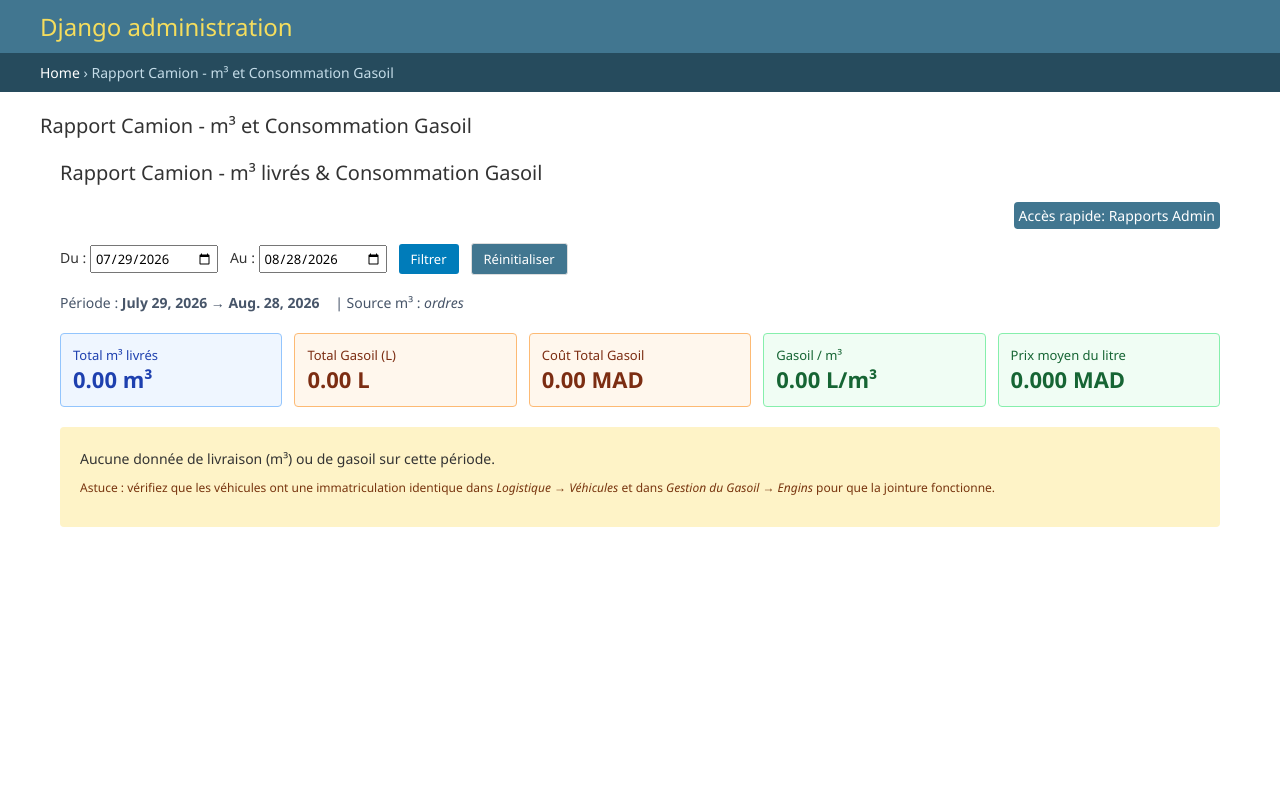
After one commit to kira3622/sitrad, a Django app: page /reports/rapport-camion/ in a window 1280 px wide. The commit adds this page. Run offline with Django 5.2, Linux system fonts and the light colour scheme; a user stored in the database is signed in; data comes from the database, SQL or seed files in the repository.

Commit message:
feat(reports): nouveau Rapport Camion (m³ + gasoil L/MAD par immat)

```diff
--- a/reports/admin.py
+++ b/reports/admin.py
@@ -41,6 +41,7 @@ class RapportAdmin(admin.ModelAdmin):
             'clients_journalier': reverse('reports:clients_journalier'),
             'vehicules_journalier': reverse('reports:vehicules_journalier'),
             'cout_formule': reverse('reports:cout_formule'),
+            'rapport_camion': reverse('reports:rapport_camion'),
         }
         return super().changelist_view(request, extra_context=extra_context)
 
--- /dev/null
+++ b/reports/templates/reports/rapport_camion.html
@@ -0,0 +1,107 @@
+{% extends "admin/base_site.html" %}
+
+{% block title %}Rapport Camion - m³ et Gasoil{% endblock %}
+
+{% block content %}
+<div class="content" style="margin: 20px;">
+  <h1>Rapport Camion - m³ livrés &amp; Consommation Gasoil</h1>
+  {% include 'reports/_quick_access.html' %}
+
+  <form method="get" class="filters" style="margin: 16px 0; display: flex; gap: 12px; align-items: center; flex-wrap: wrap;">
+    <label>
+      Du&nbsp;:
+      <input type="date" name="date_debut" value="{{ date_debut|date:'Y-m-d' }}" />
+    </label>
+    <label>
+      Au&nbsp;:
+      <input type="date" name="date_fin" value="{{ date_fin|date:'Y-m-d' }}" />
+    </label>
+    <button type="submit" class="button" style="padding: 6px 12px; background: #007cba; color: #fff; border-radius: 3px;">Filtrer</button>
+    <a href="?" class="button" style="padding: 6px 12px; border: 1px solid #ddd; border-radius: 3px; text-decoration: none;">Réinitialiser</a>
+  </form>
+
+  <p style="margin: 8px 0; color: #475569;">
+    Période&nbsp;: <strong>{{ date_debut }} → {{ date_fin }}</strong>
+    <span style="margin-left: 12px;">| Source m³&nbsp;: <em>{{ source_volume }}</em></span>
+  </p>
+
+  <div class="kpi-grid" style="display: grid; grid-template-columns: repeat(auto-fit, minmax(200px, 1fr)); gap: 12px; margin: 20px 0;">
+    <div class="kpi-item" style="background: #eff6ff; border: 1px solid #93c5fd; padding: 12px; border-radius: 4px;">
+      <div style="color: #1e40af; font-size: 13px;">Total m³ livrés</div>
+      <div style="font-weight: 700; font-size: 22px; color: #1e40af;">{{ total_m3|floatformat:2 }} m³</div>
+    </div>
+    <div class="kpi-item" style="background: #fff7ed; border: 1px solid #fdba74; padding: 12px; border-radius: 4px;">
+      <div style="color: #7c2d12; font-size: 13px;">Total Gasoil (L)</div>
+      <div style="font-weight: 700; font-size: 22px; color: #7c2d12;">{{ total_gasoil_litres|floatformat:2 }} L</div>
+    </div>
+    <div class="kpi-item" style="background: #fff7ed; border: 1px solid #fdba74; padding: 12px; border-radius: 4px;">
+      <div style="color: #7c2d12; font-size: 13px;">Coût Total Gasoil</div>
+      <div style="font-weight: 700; font-size: 22px; color: #7c2d12;">{{ total_gasoil_montant|floatformat:2 }} MAD</div>
+    </div>
+    <div class="kpi-item" style="background: #f0fdf4; border: 1px solid #86efac; padding: 12px; border-radius: 4px;">
+      <div style="color: #166534; font-size: 13px;">Gasoil / m³</div>
+      <div style="font-weight: 700; font-size: 22px; color: #166534;">{{ gasoil_m3_global|floatformat:2 }} L/m³</div>
+    </div>
+    <div class="kpi-item" style="background: #f0fdf4; border: 1px solid #86efac; padding: 12px; border-radius: 4px;">
+      <div style="color: #166534; font-size: 13px;">Prix moyen du litre</div>
+      <div style="font-weight: 700; font-size: 22px; color: #166534;">{{ prix_moyen_global|floatformat:3 }} MAD</div>
+    </div>
+  </div>
+
+  {% if vehicules_stats and vehicules_stats|length > 0 %}
+    <table class="listing" style="width: 100%; border-collapse: collapse;">
+      <thead>
+        <tr style="background: #f8fafc;">
+          <th style="text-align:left; padding: 10px; border: 1px solid #e2e8f0;">Camion / Engin</th>
+          <th style="text-align:left; padding: 10px; border: 1px solid #e2e8f0;">Immatriculation</th>
+          <th style="text-align:left; padding: 10px; border: 1px solid #e2e8f0;">Chauffeur</th>
+          <th style="text-align:right; padding: 10px; border: 1px solid #e2e8f0;">Nb Lots</th>
+          <th style="text-align:right; padding: 10px; border: 1px solid #e2e8f0;">Total m³</th>
+          <th style="text-align:right; padding: 10px; border: 1px solid #e2e8f0;">Nb Consos Gasoil</th>
+          <th style="text-align:right; padding: 10px; border: 1px solid #e2e8f0;">Gasoil (L)</th>
+          <th style="text-align:right; padding: 10px; border: 1px solid #e2e8f0;">Litre / m³</th>
+          <th style="text-align:right; padding: 10px; border: 1px solid #e2e8f0;">Prix moyen MAD/L</th>
+          <th style="text-align:right; padding: 10px; border: 1px solid #e2e8f0;">Montant Gasoil MAD</th>
+        </tr>
+      </thead>
+      <tbody>
+        {% for s in vehicules_stats %}
+          <tr style="{% cycle '' 'background:#fafafa;' %}">
+            <td style="padding: 10px; border-bottom: 1px solid #f1f5f9; font-weight: 600;">
+              {{ s.vehicule }}
+              {% if s.engin_lie and s.engin_lie != s.vehicule %}
+                <div style="font-size: 12px; color: #64748b; font-weight: normal;">(Engin gasoil : {{ s.engin_lie }})</div>
+              {% endif %}
+            </td>
+            <td style="padding: 10px; border-bottom: 1px solid #f1f5f9; color: #475569;">{{ s.immatriculation }}</td>
+            <td style="padding: 10px; border-bottom: 1px solid #f1f5f9;">{{ s.chauffeur_nom }}</td>
+            <td style="padding: 10px; text-align:right; border-bottom: 1px solid #f1f5f9;">{{ s.nb_lots }}</td>
+            <td style="padding: 10px; text-align:right; border-bottom: 1px solid #f1f5f9; color: #1e40af; font-weight: 700;">{{ s.total_m3|floatformat:2 }} m³</td>
+            <td style="padding: 10px; text-align:right; border-bottom: 1px solid #f1f5f9;">{{ s.nb_consos_gasoil }}</td>
+            <td style="padding: 10px; text-align:right; border-bottom: 1px solid #f1f5f9;">{{ s.total_litres|floatformat:2 }} L</td>
+            <td style="padding: 10px; text-align:right; border-bottom: 1px solid #f1f5f9; color: #475569;">{{ s.litres_par_m3|floatformat:2 }}</td>
+            <td style="padding: 10px; text-align:right; border-bottom: 1px solid #f1f5f9; color: #7f8c8d;">{{ s.prix_moyen|floatformat:3 }}</td>
+            <td style="padding: 10px; text-align:right; border-bottom: 1px solid #f1f5f9; font-weight: 700; color: #7c2d12;">{{ s.total_montant_gasoil|floatformat:2 }}</td>
+          </tr>
+        {% endfor %}
+      </tbody>
+      <tfoot>
+        <tr style="background: #fff7ed; font-weight: bold; border-top: 2px solid #fdba74;">
+          <td colspan="4" style="padding: 10px; text-align:right;">TOTAUX</td>
+          <td style="padding: 10px; text-align:right; color: #1e40af;">{{ total_m3|floatformat:2 }} m³</td>
+          <td style="padding: 10px; text-align:right;">-</td>
+          <td style="padding: 10px; text-align:right;">{{ total_gasoil_litres|floatformat:2 }} L</td>
+          <td style="padding: 10px; text-align:right; color: #475569;">{{ gasoil_m3_global|floatformat:2 }} L/m³</td>
+          <td style="padding: 10px; text-align:right;">{{ prix_moyen_global|floatformat:3 }}</td>
+          <td style="padding: 10px; text-align:right; color: #7c2d12;">{{ total_gasoil_montant|floatformat:2 }} MAD</td>
+        </tr>
+      </tfoot>
+    </table>
+  {% else %}
+    <div class="no-data" style="margin-top: 16px; padding: 20px; background: #fef3c7; border-radius: 4px;">
+      <p>Aucune donnée de livraison (m³) ou de gasoil sur cette période.</p>
+      <p style="font-size: 12px; color: #78350f;">Astuce : vérifiez que les véhicules ont une immatriculation identique dans <em>Logistique → Véhicules</em> et dans <em>Gestion du Gasoil → Engins</em> pour que la jointure fonctionne.</p>
+    </div>
+  {% endif %}
+</div>
+{% endblock %}
--- a/reports/urls.py
+++ b/reports/urls.py
@@ -21,6 +21,7 @@ urlpatterns = [
     path('clients-journalier/', views.rapport_journalier_clients, name='clients_journalier'),
     path('vehicules-journalier/', views.rapport_journalier_vehicules, name='vehicules_journalier'),
     path('cout-formule/', views.rapport_cout_formule, name='cout_formule'),
+    path('rapport-camion/', views.rapport_camion, name='rapport_camion'),
 
     # Endpoints JSON pour graphiques admin
     path('json/daily-production/', views.json_daily_production, name='json_daily_production'),
--- a/reports/views.py
+++ b/reports/views.py
@@ -1057,6 +1057,206 @@ def rapport_consommation_matieres(request):
     }
 
     return render(request, 'reports/consommation_matieres.html', context)
+
+
+@staff_member_required
+def rapport_camion(request):
+    """
+    Rapport Camion: Total m³ livrés par véhicule + consommation gasoil (L + MAD) + prix moyen.
+    - m³: lots produits -> fallback ordres termines (via Vehicule FK direct)
+    - gasoil: FuelConsommation -> par Engin -> lie au Vehicule via immatriculation identique
+    - periode: date_debut / date_fin (GET params, 30 derniers jours par defaut)
+    """
+    date_debut_str = request.GET.get('date_debut')
+    date_fin_str   = request.GET.get('date_fin')
+    if date_debut_str:
+        try:
+            date_debut = datetime.strptime(date_debut_str, '%Y-%m-%d').date()
+        except ValueError:
+            date_debut = (timezone.now() - timedelta(days=30)).date()
+    else:
+        date_debut = (timezone.now() - timedelta(days=30)).date()
+    if date_fin_str:
+        try:
+            date_fin = datetime.strptime(date_fin_str, '%Y-%m-%d').date()
+        except ValueError:
+            date_fin = timezone.now().date()
+    else:
+        date_fin = timezone.now().date()
+
+    # --- 1. Volumes par Vehicule ---
+    lots = LotProduction.objects.filter(
+        date_heure_production__date__gte=date_debut,
+        date_heure_production__date__lte=date_fin,
+        ordre_production__vehicule__isnull=False
+    )
+    source_volume = 'lots'
+    if lots.exists():
+        volumes_v = lots.values(
+            'ordre_production__vehicule__id',
+            'ordre_production__vehicule__immatriculation',
+            'ordre_production__vehicule__modele',
+            'ordre_production__vehicule__capacite',
+            'ordre_production__vehicule__chauffeur__nom'
+        ).annotate(
+            total_m3=Sum('quantite_produite'),
+            nb_lots=Count('id')
+        )
+    else:
+        source_volume = 'ordres'
+        ordres = OrdreProduction.objects.filter(
+            date_production__gte=date_debut,
+            date_production__lte=date_fin,
+            statut='termine',
+            vehicule__isnull=False
+        )
+        volumes_v = ordres.values(
+            'vehicule__id',
+            'vehicule__immatriculation',
+            'vehicule__modele',
+            'vehicule__capacite',
+            'vehicule__chauffeur__nom'
+        ).annotate(
+            total_m3=Sum('quantite_produire'),
+            nb_lots=Count('id')
+        )
+
+    # --- 2. Gasoil par Engin + build mapping immat -> fuel ---
+    fuel_c = FuelConsommation.objects.filter(
+        date__gte=date_debut,
+        date__lte=date_fin,
+        engin__isnull=False
+    ).select_related('engin')
+    fuel_par_engin = fuel_c.values(
+        'engin__id', 'engin__nom', 'engin__immatriculation'
+    ).annotate(
+        total_litres=Sum('quantite'),
+        total_montant=Sum('montant_total'),
+        nb_consos=Count('id')
+    )
+
+    fuel_par_immat = {}
+    for f in fuel_par_engin:
+        immat = (f['engin__immatriculation'] or '').strip().upper()
+        litres  = f['total_litres'] or Decimal('0')
+        montant = f['total_montant'] or Decimal('0')
+        if not immat:
+            continue
+        if immat not in fuel_par_immat:
+            fuel_par_immat[immat] = {
+                'total_litres': litres,
+                'total_montant': montant,
+                'nb_consos': f['nb_consos'] or 0,
+                'engin_nom': f['engin__nom'],
+            }
+        else:
+            fuel_par_immat[immat]['total_litres']  += litres
+            fuel_par_immat[immat]['total_montant'] += montant
+            fuel_par_immat[immat]['nb_consos']     += f['nb_consos'] or 0
+
+    # --- 3. Fusionner + accumuler totaux ---
+    vehicules_stats = []
+    total_m3 = Decimal('0')
+    total_gasoil_litres = Decimal('0')
+    total_gasoil_montant = Decimal('0')
+
+    # Set: vehicules ayant du volume
+    vehicules_vus = set()
+    for v in volumes_v:
+        vid = v.get('vehicule__id') or v.get('ordre_production__vehicule__id')
+        immat_v = (v.get('vehicule__immatriculation') or v.get('ordre_production__vehicule__immatriculation') or '').strip().upper()
+        modele  = v.get('vehicule__modele') or v.get('ordre_production__vehicule__modele') or '-'
+        chauffeur = v.get('vehicule__chauffeur__nom') or v.get('ordre_production__vehicule__chauffeur__nom')
+        capacite  = v.get('vehicule__capacite') or v.get('ordre_production__vehicule__capacite')
+        m3 = v['total_m3'] or Decimal('0')
+        nb_lots = v['nb_lots'] or 0
+
+        fuel_data = fuel_par_immat.get(immat_v, {})
+        f_litres  = fuel_data.get('total_litres', Decimal('0'))
+        f_montant = fuel_data.get('total_montant', Decimal('0'))
+        f_nb      = fuel_data.get('nb_consos', 0)
+        if f_litres > 0:
+            prix_moyen = f_montant / f_litres
+        else:
+            prix_moyen = Decimal('0.000')
+        if m3 > 0:
+            litres_par_m3 = f_litres / m3
+        else:
+            litres_par_m3 = Decimal('0.00')
+
+        vehicules_stats.append({
+            'vehicule': f"{modele} ({immat_v or '?'})",
+            'immatriculation': immat_v or '-',
+            'chauffeur_nom': chauffeur or '-',
+            'capacite': capacite,
+            'nb_lots': nb_lots,
+            'total_m3': m3,
+            'total_litres': f_litres,
+            'litres_par_m3': litres_par_m3,
+            'prix_moyen': prix_moyen,
+            'total_montant_gasoil': f_montant,
+            'nb_consos_gasoil': f_nb,
+            'engin_lie': fuel_data.get('engin_nom', ''),
+        })
+        vehicules_vus.add(vid)
+        total_m3 += m3
+        total_gasoil_litres += f_litres
+        total_gasoil_montant += f_montant
+
+    # Ajouter les véhicules (Engins/immat) qui ont du gasoil mais pas de m³ cette periode
+    for immat, f_data in fuel_par_immat.items():
+        deja = False
+        for s in vehicules_stats:
+            if s['immatriculation'] == immat:
+                deja = True
+                break
+        if deja:
+            continue
+        f_litres  = f_data['total_litres']
+        f_montant = f_data['total_montant']
+        f_nb      = f_data['nb_consos']
+        prix_moyen = (f_montant / f_litres) if f_litres > 0 else Decimal('0.000')
+        vehicules_stats.append({
+            'vehicule': f_data.get('engin_nom') or f"Engin {immat}",
+            'immatriculation': immat,
+            'chauffeur_nom': '-',
+            'capacite': None,
+            'nb_lots': 0,
+            'total_m3': Decimal('0'),
+            'total_litres': f_litres,
+            'litres_par_m3': Decimal('0.00'),
+            'prix_moyen': prix_moyen,
+            'total_montant_gasoil': f_montant,
+            'nb_consos_gasoil': f_nb,
+            'engin_lie': f_data.get('engin_nom', ''),
+        })
+        total_gasoil_litres += f_litres
+        total_gasoil_montant += f_montant
+
+    vehicules_stats.sort(key=lambda x: x['total_m3'] or Decimal('0'), reverse=True)
+
+    if total_m3 > 0:
+        gasoil_m3_global = total_gasoil_litres / total_m3
+    else:
+        gasoil_m3_global = Decimal('0.00')
+    if total_gasoil_litres > 0:
+        prix_moyen_global = total_gasoil_montant / total_gasoil_litres
+    else:
+        prix_moyen_global = Decimal('0.000')
+
+    context = {
+        'title': 'Rapport Camion - m³ et Consommation Gasoil',
+        'date_debut': date_debut,
+        'date_fin': date_fin,
+        'vehicules_stats': vehicules_stats,
+        'total_m3': total_m3,
+        'total_gasoil_litres': total_gasoil_litres,
+        'total_gasoil_montant': total_gasoil_montant,
+        'gasoil_m3_global': gasoil_m3_global,
+        'prix_moyen_global': prix_moyen_global,
+        'source_volume': source_volume,
+    }
+    return render(request, 'reports/rapport_camion.html', context)
 
 def _get_commandes_data(request):
     # Logique similaire à rapport_commandes mais simplifiée pour PDF
```
Also changed, not shown: reports/templates/admin/reports/rapport/change_list.html (+8 -0 lines).
